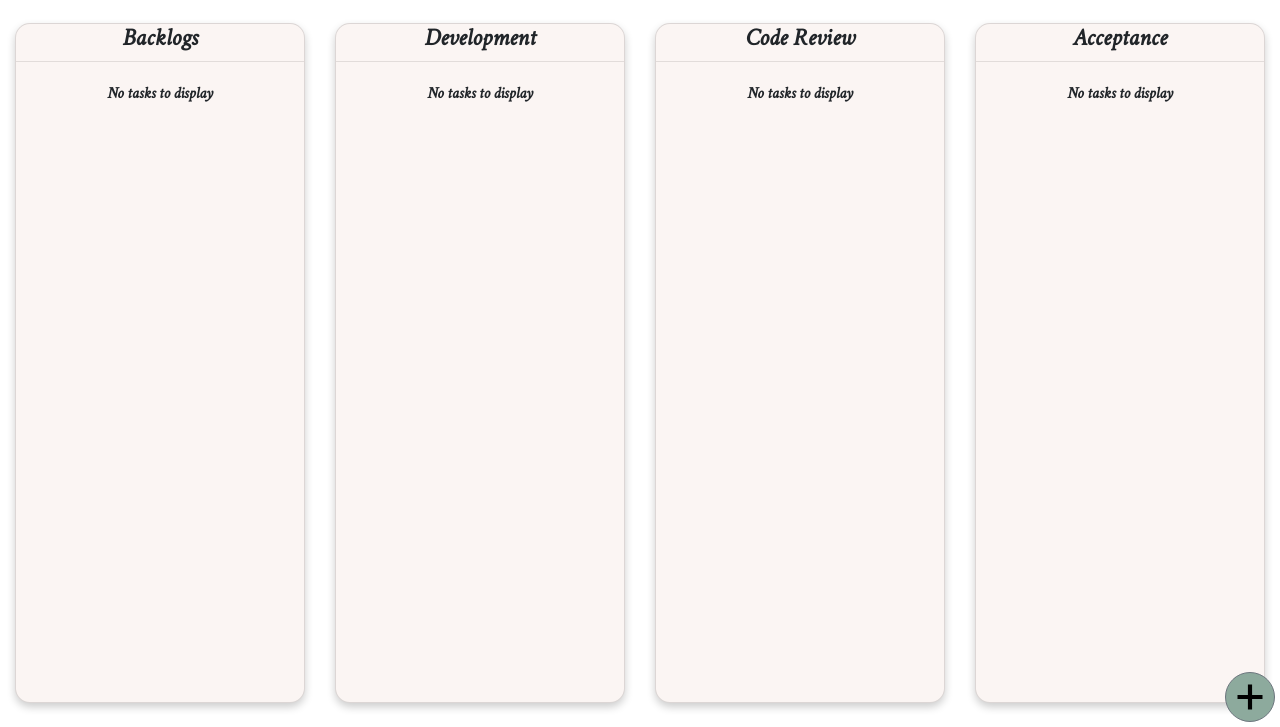
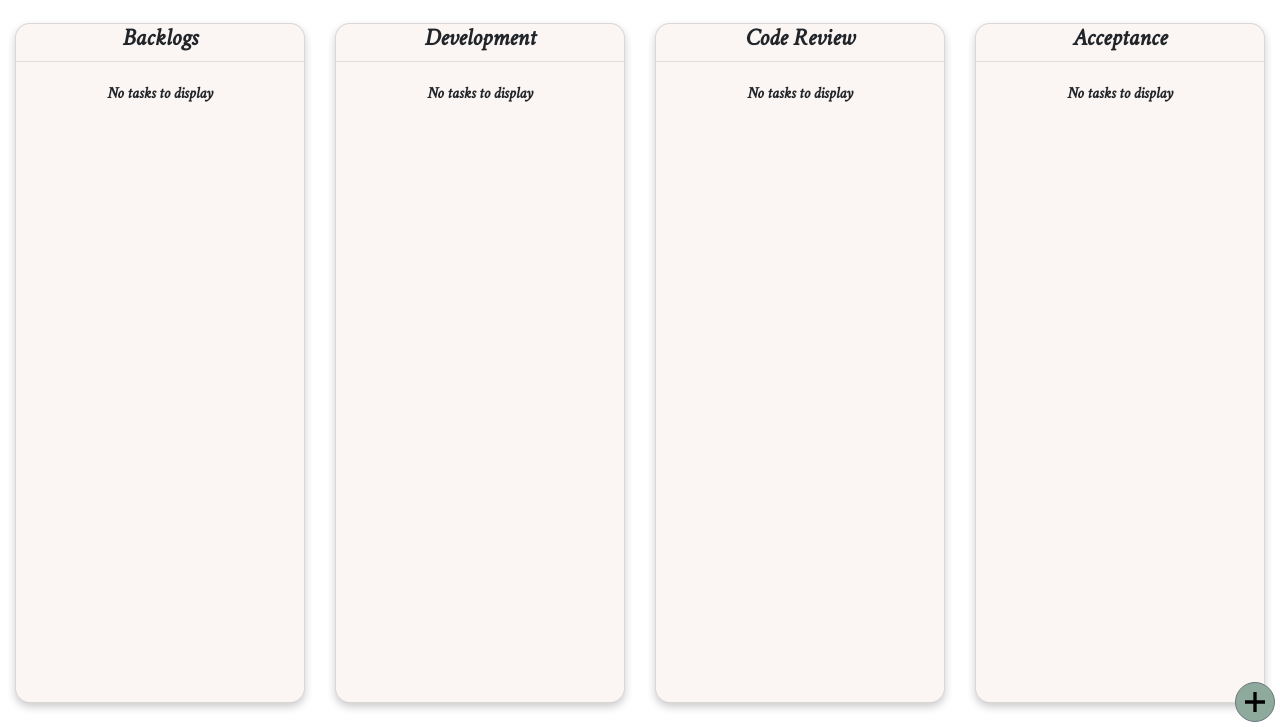
Before and after one commit to mohitarora249/trello-for-coders-ui, a React app in the folder coders-trello/: page / in a window 1280 px wide. Shown: the part 73-800 px from the top of the page. Built offline with nearby package versions, Linux system fonts and the light colour scheme.

Commit message:
adjusted add task btn height and widthr

```diff
--- a/coders-trello/src/App/App.css
+++ b/coders-trello/src/App/App.css
@@ -26,7 +26,7 @@
     justify-content: "center";
     bottom: 5px;
     right: 5px;
-    height: 50px;
-    width: 50px;
+    height: 40px;
+    width: 40px;
     font-family: 'Open Sans';
 }
--- a/coders-trello/src/App/App.js
+++ b/coders-trello/src/App/App.js
@@ -43,7 +43,7 @@ function App({ numberOfBacklogs }) {
             <Button
                 disabled={MAX_NO_OF_TASKS.BACKLOGS <= numberOfBacklogs}
                 className="app__add_task_btn"
-                style={{ borderRadius: 50, backgroundColor: "#8DAA9D" }}
+                style={{ borderRadius: 40, backgroundColor: "#8DAA9D" }}
                 id="addTaskTooltip"
                 onClick={addTaskBtnClicked}
             >
```
